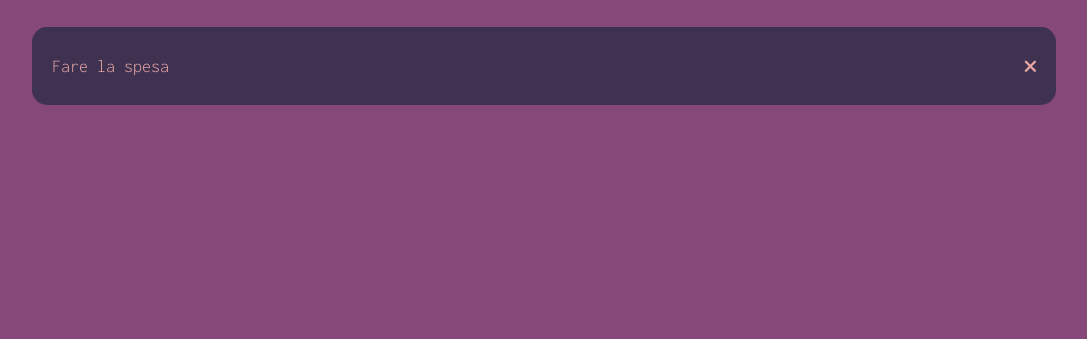
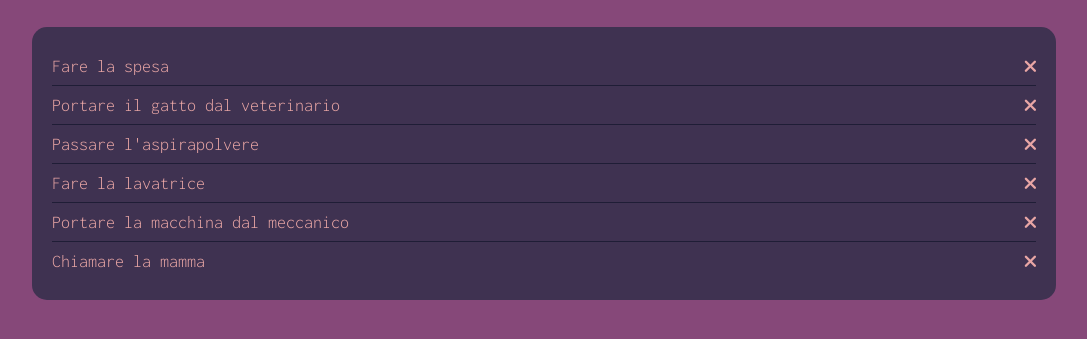
Before and after one commit to ElenaLj/vue-todolist, a plain HTML site: page index.html in a window 1280 px wide. Shown: the part 87-426 px from the top of the page, without its empty margins (96-1183 px from the left). Drawn offline with nearby package versions, Linux system fonts and the light colour scheme.

Commit message:
stampa oggetti

```diff
--- a/index.html
+++ b/index.html
@@ -27,8 +27,8 @@
             <main>
                 <div class="todos">
                     <ul>
-                        <li>
-                            <span>Fare la spesa</span>
+                        <li v-for="todo in array">
+                            <span>{{todo.text}}</span>
                             <i class="fas fa-times"></i>
                         </li>
                     </ul>
--- a/js/main.js
+++ b/js/main.js
@@ -1,7 +1,32 @@
 const app = new Vue({
     el: "#root",
     data: {
-
+       array: [
+           {
+            text: "Fare la spesa",
+            done: true,
+           },
+           {
+            text: "Portare il gatto dal veterinario",
+            done: false,
+           },
+           {
+            text: "Passare l'aspirapolvere",
+            done: true,
+           },
+           {
+            text: "Fare la lavatrice",
+            done: false,
+           },
+           {
+            text: "Portare la macchina dal meccanico",
+            done: true,
+           },
+           {
+            text: "Chiamare la mamma",
+            done: false,
+           },
+       ],
     },
     methods: {
 
```
